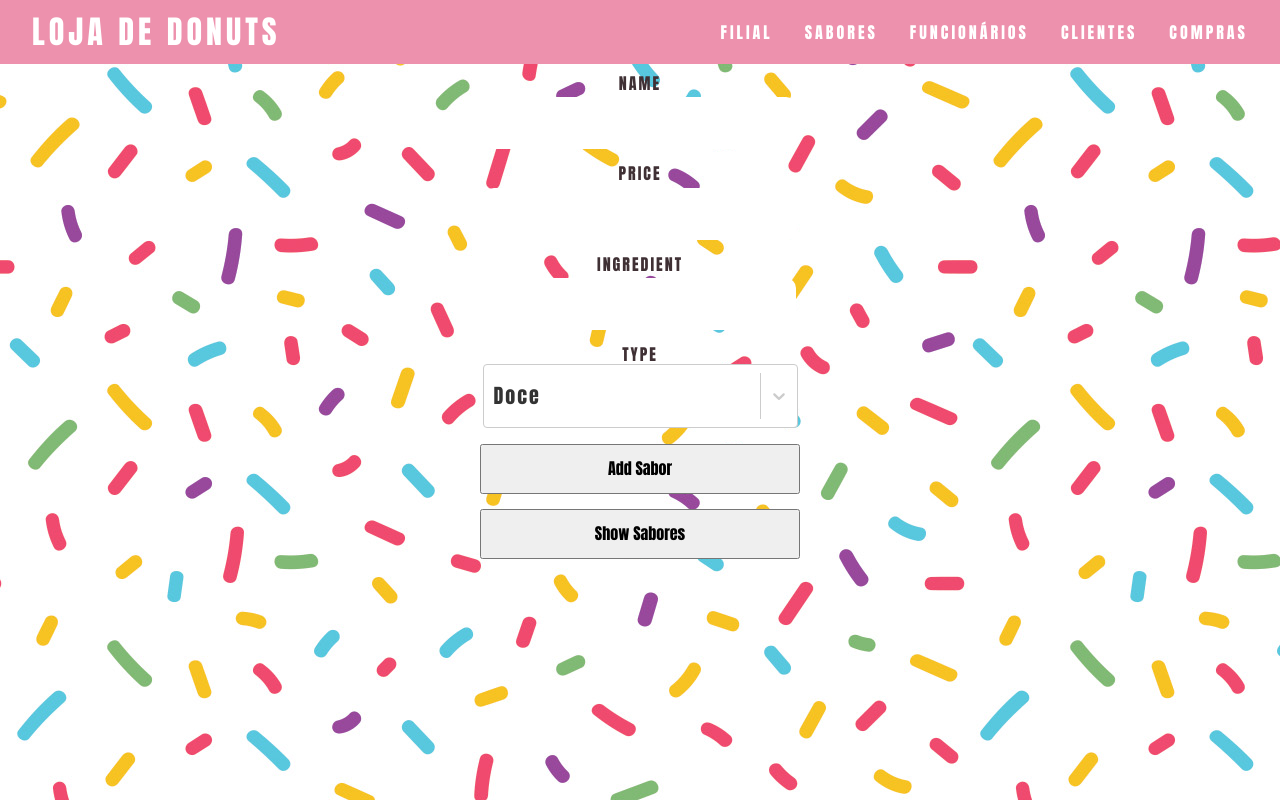
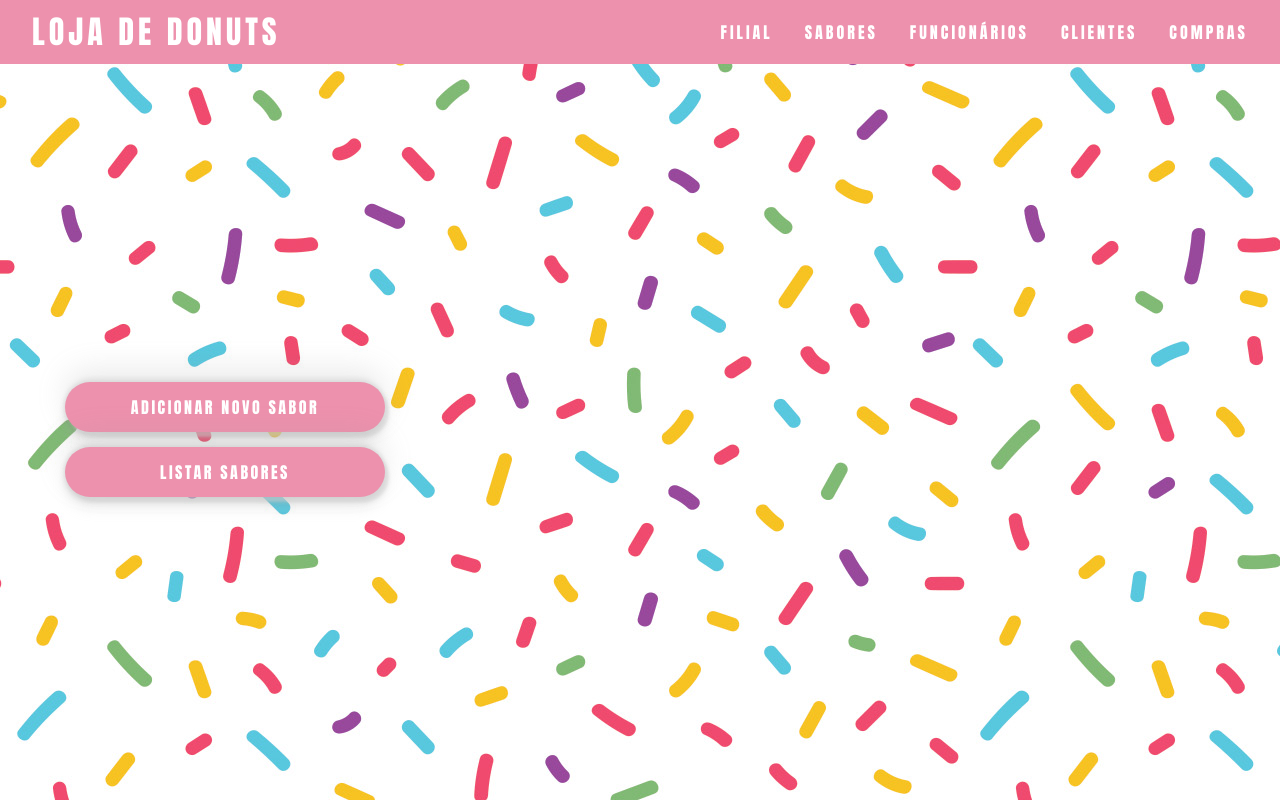
Before and after one commit to gsutavo-f/donut-factory, a React (Vite) app in the folder client/: page /sabor in a window 1280 px wide. Built offline with nearby package versions, Linux system fonts and the light colour scheme.

Commit message:
sabor 100% atualizado ruim de aturar

```diff
--- a/client/src/pages/Sabores/Sabores.module.scss
+++ /dev/null
@@ -1,58 +0,0 @@
-.App {
-  display: flex;
-  flex-direction: column;
-  justify-content: center;
-}
-
-.information {
-  display: flex;
-  flex-direction: column;
-  width: 100%;
-  align-items: center;
-}
-
-input {
-  width: 300px;
-  height: 50px;
-  font-size: 20px;
-  padding-left: 10px;
-  margin: 5px;
-}
-
-button {
-  width: 320px;
-  height: 50px;
-  margin-top: 15px;
-}
-
-button:hover {
-  cursor: pointer;
-}
-
-.flavors {
-  display: flex;
-  flex-direction: column;
-  align-items: center;
-  width: 100%;
-}
-
-.flavor {
-  width: 700px;
-  height: auto;
-  border: 1px solid black;
-  font-family: 'Courier New', Courier, monospace;
-  margin: 10px;
-  display: flex;
-  padding: 10px;
-}
-
-.flavor h3 {
-  margin: 20px;
-}
-
-.combobox {
-  width: 315px;
-  height: 50px;
-  font-size: 20px;
-  margin-bottom: 15px;
-}
--- /dev/null
+++ b/client/src/pages/Sabores/SaboresForm/SaboresForm.module.scss
@@ -0,0 +1,32 @@
+.botao {
+  background-color: #ED91AD;
+  border: none;
+  border-radius: 10px;
+  letter-spacing: 2.5px;
+  color: white;
+  text-transform: uppercase;
+}
+
+label {
+  padding-top: 10px;
+  color: #3f3034;
+  text-transform: uppercase;
+}
+
+input {
+  border: none;
+  border-radius: 10px;
+}
+
+input::-webkit-outer-spin-button,
+input::-webkit-inner-spin-button {
+  -webkit-appearance: none;
+  margin: 0;
+}
+
+.combobox {
+  width: 315px;
+  height: 50px;
+  font-size: 20px;
+  margin-bottom: 15px;
+}
--- /dev/null
+++ b/client/src/pages/Sabores/SaboresForm/index.tsx
@@ -0,0 +1,96 @@
+import Axios from "axios";
+import Select from 'react-select';
+import styles from './SaboresForm.module.scss';
+
+interface ISaboresForm {
+  name: string;
+  setName: React.Dispatch<React.SetStateAction<string>>;
+  price: number;
+  setPrice: React.Dispatch<React.SetStateAction<number>>;
+  ingredient: string;
+  setIngredient: React.Dispatch<React.SetStateAction<string>>;
+  type: number;
+  setType: React.Dispatch<React.SetStateAction<number>>;
+}
+
+export default function SaboresForm(
+  { name, setName,
+    price, setPrice,
+    ingredient, setIngredient,
+    type, setType }: ISaboresForm) {
+
+  const tipos = [
+    {
+      value: 0,
+      label: "Doce"
+    },
+    {
+      value: 1,
+      label: "Salgado"
+    }
+  ]
+
+  function adicionarSabor(evento: React.FormEvent<HTMLFormElement>) {
+    evento.preventDefault();
+
+    Axios.post('http://localhost:3001/sabor/create', {
+      name: name,
+      price: price,
+      ingredient: ingredient,
+      type: type
+    }).then(() => {
+      console.log("sucess");
+    });
+  }
+
+  return (
+    <form onSubmit={adicionarSabor}>
+      <label htmlFor="nome">
+        Nome
+      </label>
+      <input
+        type="text"
+        name="nome"
+        value={name}
+        onChange={(event) => setName(event.target.value)}
+        required
+      />
+      <label htmlFor="preco">
+        Preço
+      </label>
+      <input
+        type="number"
+        name="preco"
+        value={price}
+        onChange={(event) => setPrice(event.target.valueAsNumber)}
+        required
+      />
+      <label htmlFor="ingrediente">
+        Ingrediente
+      </label>
+      <input
+        type="text"
+        name="ingrediente"
+        value={ingredient}
+        onChange={(event) => setIngredient(event.target.value)}
+        required
+      />
+      <label htmlFor="tipo">
+        Tipo
+      </label>
+      <Select
+        className={styles.combobox}
+        name="tipo"
+        value={tipos.find(obj => obj.value === type)}
+        options={tipos}
+        onChange={(event) => {
+          setType(event!.value);
+        }}
+      />
+      <button className={styles.botao} type="submit">
+        Adicionar sabor
+      </button>
+    </form>
+  );
+
+}
--- a/client/src/pages/Sabores/index.tsx
+++ b/client/src/pages/Sabores/index.tsx
@@ -1,7 +1,8 @@
 import { useState } from 'react';
-import styles from './Sabores.module.scss';
 import Axios from 'axios';
-import Select from 'react-select';
+import stylesTema from '../../components/PaginaPadrao/PaginaPadrao.module.scss';
+import Modal from '../../components/Modal';
+import SaboresForm from './SaboresForm';
 
 interface Sabor {
   codigo: number,
@@ -12,36 +13,16 @@ interface Sabor {
   tipo: number;
 }
 
-const tipos = [
-  {
-    value: 0,
-    label: "Doce"
-  },
-  {
-    value: 1,
-    label: "Salgado"
-  }
-]
-
 export default function Sabores() {
   const [name, setName] = useState("");
-  const [price, setPrice] = useState(0);
+  const [price, setPrice] = useState(0.0);
   const [ingredient, setIngredient] = useState("");
   const [type, setType] = useState(0);
   const [newPrice, setNewPrice] = useState(0);
 
+  const [openModal, setOpenModal] = useState(false);
+
   const [saborList, setSaborList] = useState<Sabor[]>([]);
-
-  const addSabor = () => {
-    Axios.post('http://localhost:3001/sabor/create', {
-      name: name,
-      price: price,
-      ingredient: ingredient,
-      type: type
-    }).then(() => {
-      console.log("sucess");
-    });
-  };
 
   const getSabores = () => {
     Axios.get('http://localhost:3001/sabor/list').then((response) => {
@@ -77,44 +58,26 @@ export default function Sabores() {
   }
 
   return (
-    <div className={styles.App}>
-      <div className={styles.information}>
-        <label>Name</label>
-        <input
-          type="text"
-          onChange={(event) => {
-            setName(event.target.value);
-          }} />
-        <label>Price</label>
-        <input
-          type="number"
-          onChange={(event) => {
-            setPrice(event.target.valueAsNumber);
-          }} />
-        <label>Ingredient</label>
-        <input
-          type="text"
-          onChange={(event) => {
-            setIngredient(event.target.value);
-          }} />
-        <label>Type</label>
-        <Select
-          className={styles.combobox}
-          placeholder="Select type"
-          value={tipos.find(obj => obj.value === type)}
-          options={tipos}
-          onChange={(event) => {
-            setType(event!.value);
-          }}
-        />
-        <button onClick={addSabor}>Add Sabor</button>
+    <>
+      <div className={stylesTema.paginas}>
+        <div className={stylesTema.paginas__botoes}>
+          <button
+            onClick={() => setOpenModal(true)}
+            className={stylesTema.paginas__botoes__botao}
+          >
+            Adicionar novo sabor
+          </button>
+          <button
+            onClick={getSabores}
+            className={stylesTema.paginas__botoes__botao}
+          >
+            Listar sabores
+          </button>
         </div>
-      <div className={styles.flavors}>
-        <button onClick={getSabores}>Show Sabores</button>
-
+        <div className={stylesTema.paginas__lista}>
           {saborList.map((val, key) => {
             return (
-            <div className={styles.flavor} key={key}>
+              <div className={stylesTema.paginas__lista__pagina} key={key}>
                 <div>
                   <h3>Name: {val.nome}</h3>
                   <h3>Preço: {val.preco}</h3>
@@ -124,7 +87,6 @@ export default function Sabores() {
                 <div>
                   <input
                     type="number"
-                  placeholder="price"
                     onChange={(event) => {
                       setNewPrice(event.target.valueAsNumber);
                     }}
@@ -136,6 +98,25 @@ export default function Sabores() {
             );
           })}
         </div>
-    </div >
-  )
+      </div>
+
+      {openModal
+        && <Modal
+          titulo='Adicione um funcionário'
+          openModal={openModal}
+          setOpenModal={setOpenModal}
+        >
+          <SaboresForm
+            name={name}
+            setName={setName}
+            price={price}
+            setPrice={setPrice}
+            ingredient={ingredient}
+            setIngredient={setIngredient}
+            type={type}
+            setType={setType}
+          />
+        </Modal>}
+    </>
+  );
 }
```
Also changed, not shown: client/src/pages/Funcionarios/Funcionarios.module.scss (added). Lines whose indentation alone changed are shown as unchanged.
